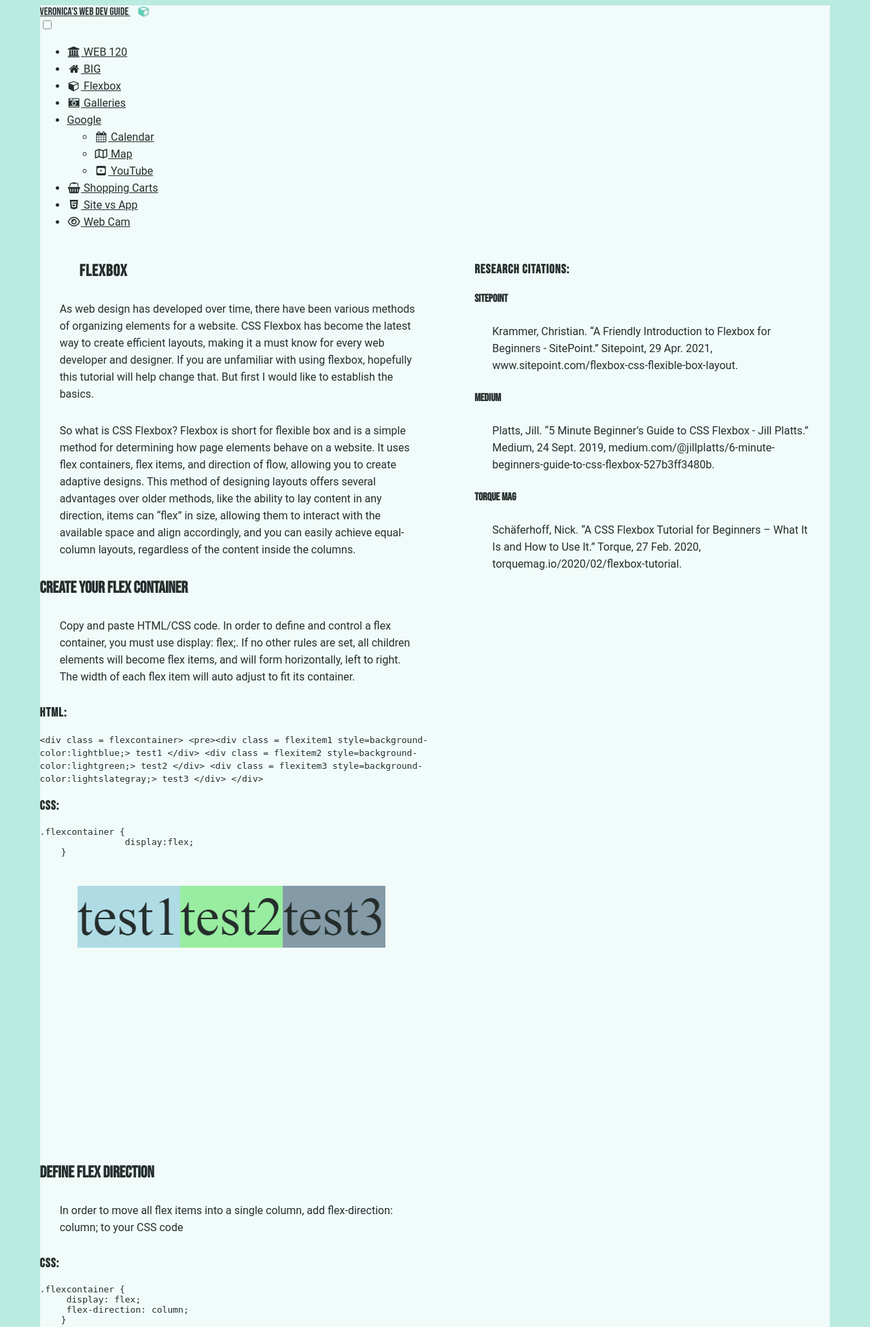
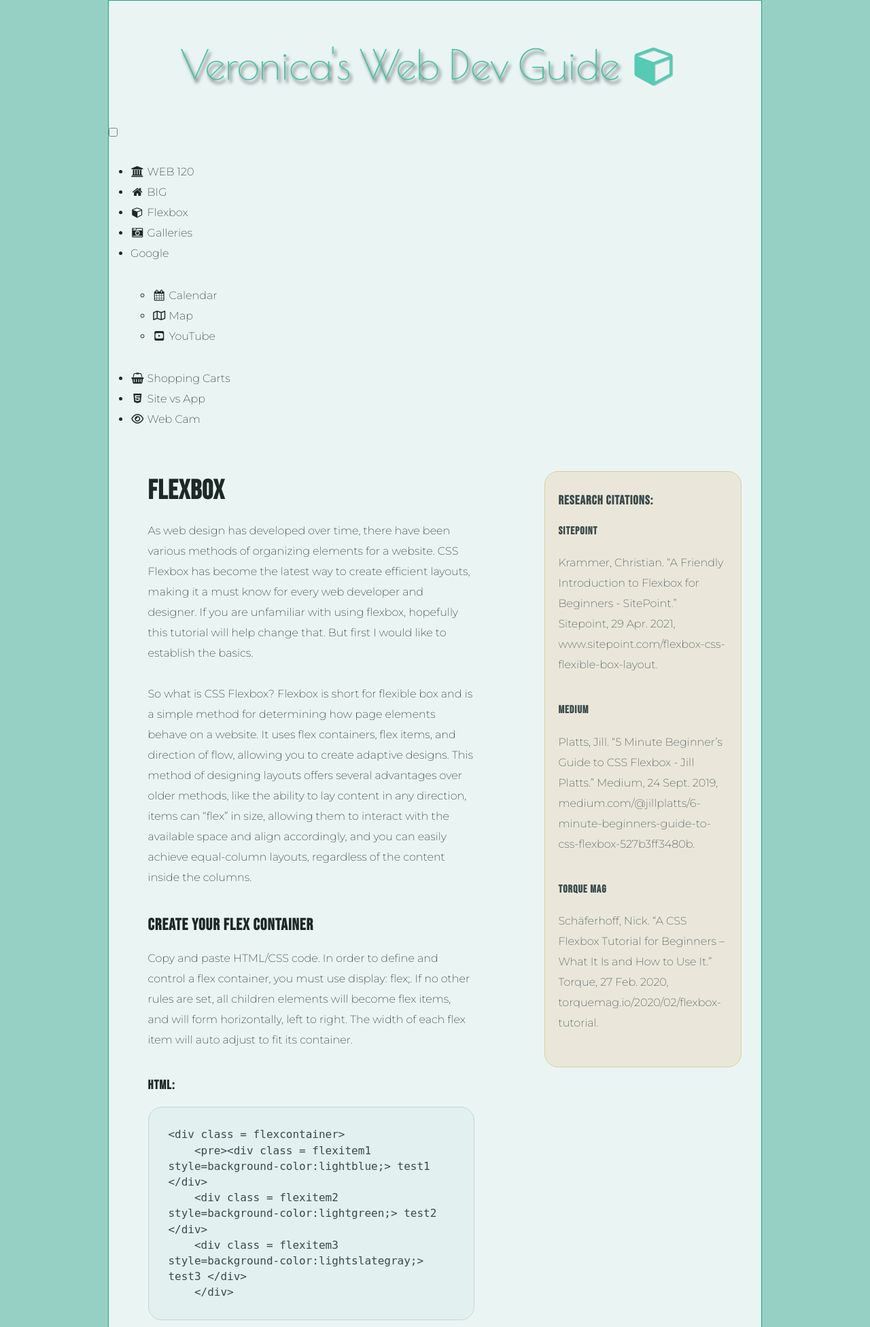
Before and after one commit to verongable/it162, a PHP site: page /big/flexbox.php in a window 1280 px wide. Shown: the top 1952 px of the page at 68% size. Run offline with PHP 8.4, Linux system fonts and the light colour scheme; some libraries are stand-ins or nearby versions.

Commit message:
final big.css

```diff
--- a/big/css/big.css
+++ b/big/css/big.css
@@ -1,7 +1,11 @@
-/* My IT162 Portal Website Styles */
+/* My IT162 BIG Styles */
+* {
+    margin:0;
+    padding:0;
+}
 
-html {
-    background-color:#baebe1;
+html,body {
+    background-color:#96d0c4;
     font-family: 'Bebas Neue', sans-serif;
 }
 
@@ -9,17 +13,100 @@ main.wrapper {
     background-color:#fff;
     opacity: 0.8;
     overflow:auto;
-    width:92%;
+    width: 960px;
 	margin:auto;
+    padding-bottom: 3%;
+    border: 1px solid #009879;
+}
+
+img {
+    margin-bottom: 7%;
+    max-width: 100%;
+}
+
+img.flexbox-image-8,img.flexbox-image-9{
+    margin-bottom: -70px;
+}
+
+img.flexbox-image-11 {
+    margin-bottom: -138px;
 }
 
 section {
-    width:65%;
-	float:left;
+    width: 50%;
+	float: left;
+    padding-left: 6%;
+}
+
+div>img {
+    margin-bottom: 40px;
+    margin-left: 0.5%;
+    max-width: 95%;
+}
+
+div.content-container {
+    margin-bottom: 1%;
+}
+
+.second-column {
+    width: 34%;
+    float: right;
+    padding: 2%;
+    word-wrap: break-word;
+    margin: 3%;
+    margin-top: 7.2%;
+}
+aside {
+    width: 26%;
+    float: right;
+    background-color: #ffede0;
+    border: 1px solid #e4d199;
+    border-radius: 20px;
+    line-height: 1.45;
+    padding: 2%;
+    color: #24292e;
+    word-wrap: break-word;
+    margin: 3%;
+    }
+
+div.google-aside {
+    width: 33%;
+    float: right;
+    background-color: #ffede0;
+    border: 1px solid #e4d199;
+    border-radius: 20px;
+    line-height: 1.45;
+    padding: 2%;
+    padding-bottom: 3%;
+    padding-top: 3%;
+    color: #24292e;
+    word-wrap: break-word;
+    margin: 3%;
+    margin-top: 10.5%;
+}
+
+aside>h3 {
+    font-size: 21px;
+    margin-right: 30px;
+}
+
+aside>p {
+    margin-right: -10px;
+    overflow-wrap: break-word;
+}
+
+.calendar>p {
+    line-height:-0px;
 }
 
 a {
     color: inherit;
+    text-decoration: none;
+}
+
+a:hover {
+    background-color:#baebe1;
+    color: #f9fafa;
 }
 
 h1>a {
@@ -35,71 +122,90 @@ h1>a {
     font-size:1.25em;
 }
 
-img {
-    margin: 0% 5% 2%;
+h1{
+    font-size: 32px;
 }
 
-img.desktop {
-    float:left;
-     width:50%;
+h1, h2, h3, h4, h5, h6 {
+    letter-spacing: 1px;
+    margin-top: 10px;
+    margin-bottom: 20px;
 }
 
-@font-bebas {
-    font-family: "Bebas Neue";
-    src: url(BebasNeue-Regular.ttf);
+
+h2.pageID {
+    margin-top: 7%;
+    font-size: 40px;
 }
 
-h1 {
-    font-family: 'Bebas Neue', sans-serif;
-    letter-spacing: 1px;
-    text-shadow: 3px 5px 5px #333;
-    /* -webkit-text-stroke: 5px black;
-    -webkit-text-fill-color: white; */
-}
-h2.pageID {
-    margin:5% 10% 2%;
-    font-family: 'Bebas Neue', sans-serif;
-    letter-spacing: 1px;
-}
-h3 {
-    font-family: 'Bebas Neue', sans-serif;
-    letter-spacing: 1px;
+p {
+    font-family: 'Montserrat', sans-serif;
+    font-weight: 200;
+    line-height: 30px;
+    padding-bottom: 30px;
 }
 
-@font-roboto {
-    font-family: "Roboto";
-    src: url (Roboto-Black.tff)
+p.video-caption {
+    margin-top: 5%;
 }
-p {
-    font-family: 'Roboto', sans-serif;
-    line-height: 25px;
+div.header-title {
+    padding: 10px;
+    font-family: 'Poiret One', cursive;
+    font-size: 60px;
+    text-shadow: 3px 5px 5px #333;
+    margin-top: 5%;
+    margin-bottom: 5%;
+    margin-left: 10%;
+    color: #41bba3;
 }
 
-img.tablet, img.phone {
-    display:none;
- }
-
-/* Change background color of navigation on selected page */
-ul.topnav li a.selected {
-         background-color: #ccc;
-         color:#000;
- }
-
-ul {
-    font-family: 'Roboto', sans-serif;
+ul, ol {
+    font-family: 'Montserrat', sans-serif;
+    margin: 2em;
+    font-weight: 200;
 }
 
 li {
-    line-height: 25px;
+    line-height: 30px;
 }
-aside {
-    margin: 1% 0% 0%;
-    width:30%;
-	float:right;
+
+code{
+    padding-bottom: 30px;
+    display: block;
+}
+
+pre {
+    padding-bottom: 25px;
+}
+
+code, pre {
+    font-size: 16px;
+    background-color: #f6f8fa;
+    border: 1px solid #d0d8d8;
+    border-radius: 20px;
+    line-height: 1.45;
+    margin-bottom: 6%;
+    padding: 6%;
+    color: #24292e;
+    white-space: pre-wrap;
+    word-wrap: break-word;
+}
+
+address {
+    font-style: normal;
+}
+
+form>div {
+    margin-bottom: 1%;
 }
 
 footer {
     text-align: center;
+    clear:both;
+}
+
+footer p {
+    padding: 2em;
 }
 /* Embed Responsively Rules! */
 div.embed-container {
@@ -108,7 +214,7 @@ div.embed-container {
     height: 0;
     overflow: hidden;
     margin: auto;
-    max-width: 98%;
+    max-width: 100%;
 }
 
 div.embed-container iframe {
@@ -119,79 +225,49 @@ div.embed-container iframe {
     height: 100%;
 }
 
-footer {
-	clear:both;
-}
-
 /*Hide agenda view of calendar */
-div.embed-container.phone {
+div.embed-container.agenda-view {
     display: none;
 }
 
 /* START RESPONSIVE STYLES */
-/* TABLET */
-@media all and (min-width:737px) and (max-width:1399px) {
-	main.wrapper {
-		width:92%;
-		margin:auto;
-	}
-	section {
-		width:50%;
-		float:left;
-	}
-	p {
-        margin:5%;
-    }
-	aside {
-		width:45%;
-		float:right;
-	}
 
-    img.tablet {
-       		width:100%;
-            display:inline-block;
-            margin: 0% 0% 0% -2%;
+/* PHONE */
+@media all and (max-width:375px) {
+    /* Show Agenda View Calendar */
+    div.embed-container.agenda-view {
+        display:block;
     }
 
-    img.desktop, img.phone {
-       	display:none;
-    	}
+    /* Hide Month View Calendar */
+    div.embed-container.month-view {
+        display:none;
+    }
 
+    main.wrapper {
+        width: 90%;
+    }
 
-    /* Change background color of navigation on selected page */
-    ul.topnav li a.selected {
-        background-color: #ccc;
-        color:#000;
-    }
+    section {
+        float: none;
+        width: 85%;
+        text-align: center;
+      }
+      aside,div.second-column,div.google-aside {
+        float: none;
+        width: 90%;
+        text-align: center;
+      }
+
+      .research-aside {
+          padding:5%;
+
+      }
 }
 
-/* PHONE */
-@media all and (max-width:850px) {
-    h2.pageID {
-        text-align:center;
-    }
-
-    img.phone {
-       		width:100%;
-            display:inline-block;
-            margin: 0%;
-    }
-
-    img.tablet, img.desktop {
-       	display:none;
-    	}
-
-    h1 {
-        text-align: center;
-    }
-    p {
-        margin:7%;
-    }
-    aside {
-        margin:1% 10% 10%;
-    }
-    /* Hide month view of calendar */
-    div.embed-container.desktop {
-        display: none;
-    }
+/*TABLET*/
+@media all and (min-width:376px) and (max-width:859px) {
+    main.wrapper {
+        width: 80%;
+	}
 }
```
